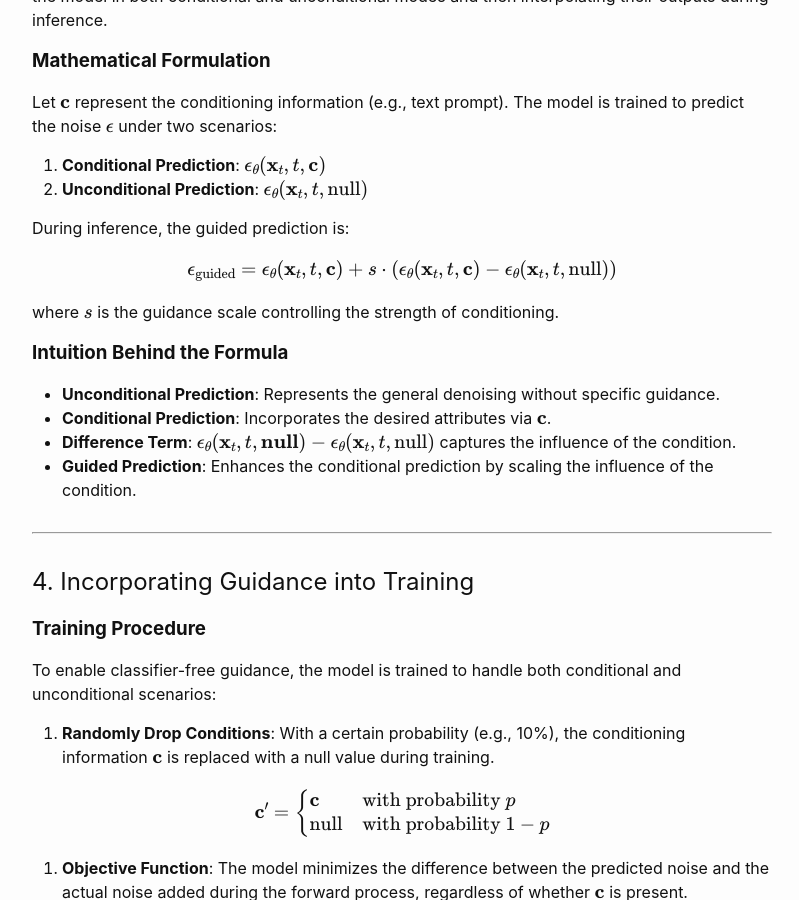
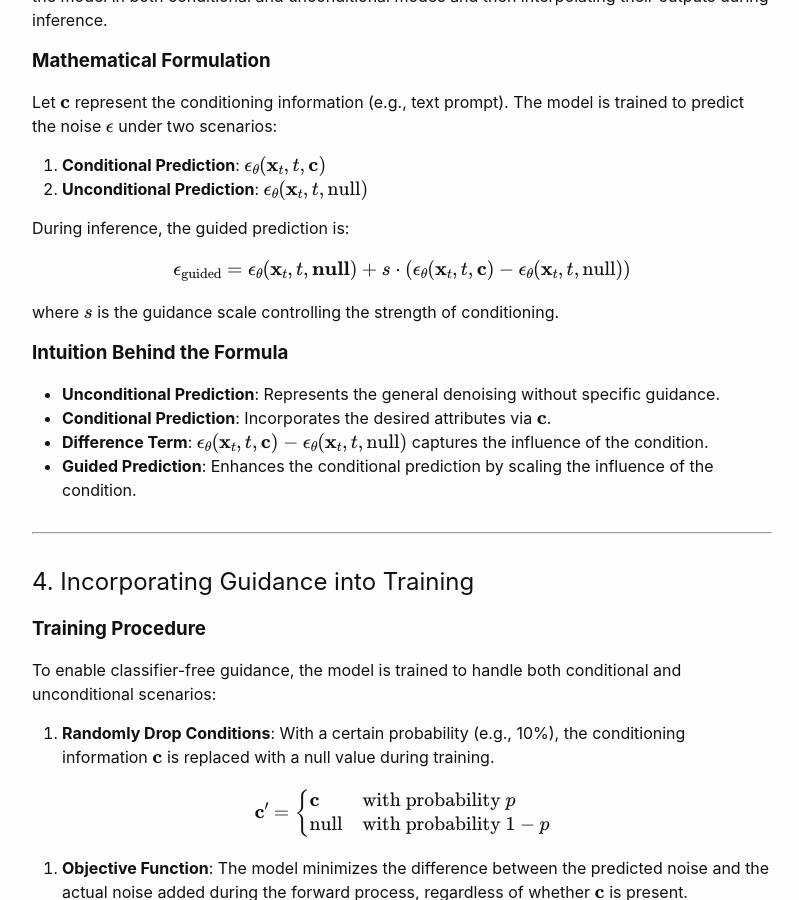
Before and after one commit to panaali/mseyfi.github.io, a Jekyll site: the page built from posts/CFG.md, in a window 1280 px wide and 900 px high, scrolled down 1980 px. Shown: the whole window, without its empty margins (238-1037 px from the left). Built offline with Jekyll 4.4.1, drawn with Linux system fonts in a browser that asks for light colours; our own code applies the rules of GitHub Pages for plain Markdown files; part of the change alters nothing that is shown.

Commit message:
Update CFG.md

```diff
--- a/posts/CFG.md
+++ b/posts/CFG.md
@@ -82,7 +82,7 @@ Let $\mathbf{c}$ represent the conditioning information (e.g., text prompt). The
 
 During inference, the guided prediction is:
 
-$$ \epsilon_{\text{guided}} = \epsilon_\theta(\mathbf{x}_t, t, \mathbf{c}) + s \cdot \left( \epsilon_\theta(\mathbf{x}_t, t, \mathbf{c}) - \epsilon_\theta(\mathbf{x}_t, t, \text{null}) \right) $$
+$$ \epsilon_{\text{guided}} = \epsilon_\theta(\mathbf{x}_t, t, \mathbf{null}) + s \cdot \left( \epsilon_\theta(\mathbf{x}_t, t, \mathbf{c}) - \epsilon_\theta(\mathbf{x}_t, t, \text{null}) \right) $$
 
 where $s$ is the guidance scale controlling the strength of conditioning.
 
@@ -90,7 +90,7 @@ where $s$ is the guidance scale controlling the strength of conditioning.
 
 - **Unconditional Prediction**: Represents the general denoising without specific guidance.
 - **Conditional Prediction**: Incorporates the desired attributes via $\mathbf{c}$.
-- **Difference Term**: $$\epsilon_\theta(\mathbf{x}_t, t, \mathbf{null}) - \epsilon_\theta(\mathbf{x}_t, t, \text{null})$$ captures the influence of the condition.
+- **Difference Term**: $$\epsilon_\theta(\mathbf{x}_t, t, \mathbf{c}) - \epsilon_\theta(\mathbf{x}_t, t, \text{null})$$ captures the influence of the condition.
 - **Guided Prediction**: Enhances the conditional prediction by scaling the influence of the condition.
 
 ---
```
